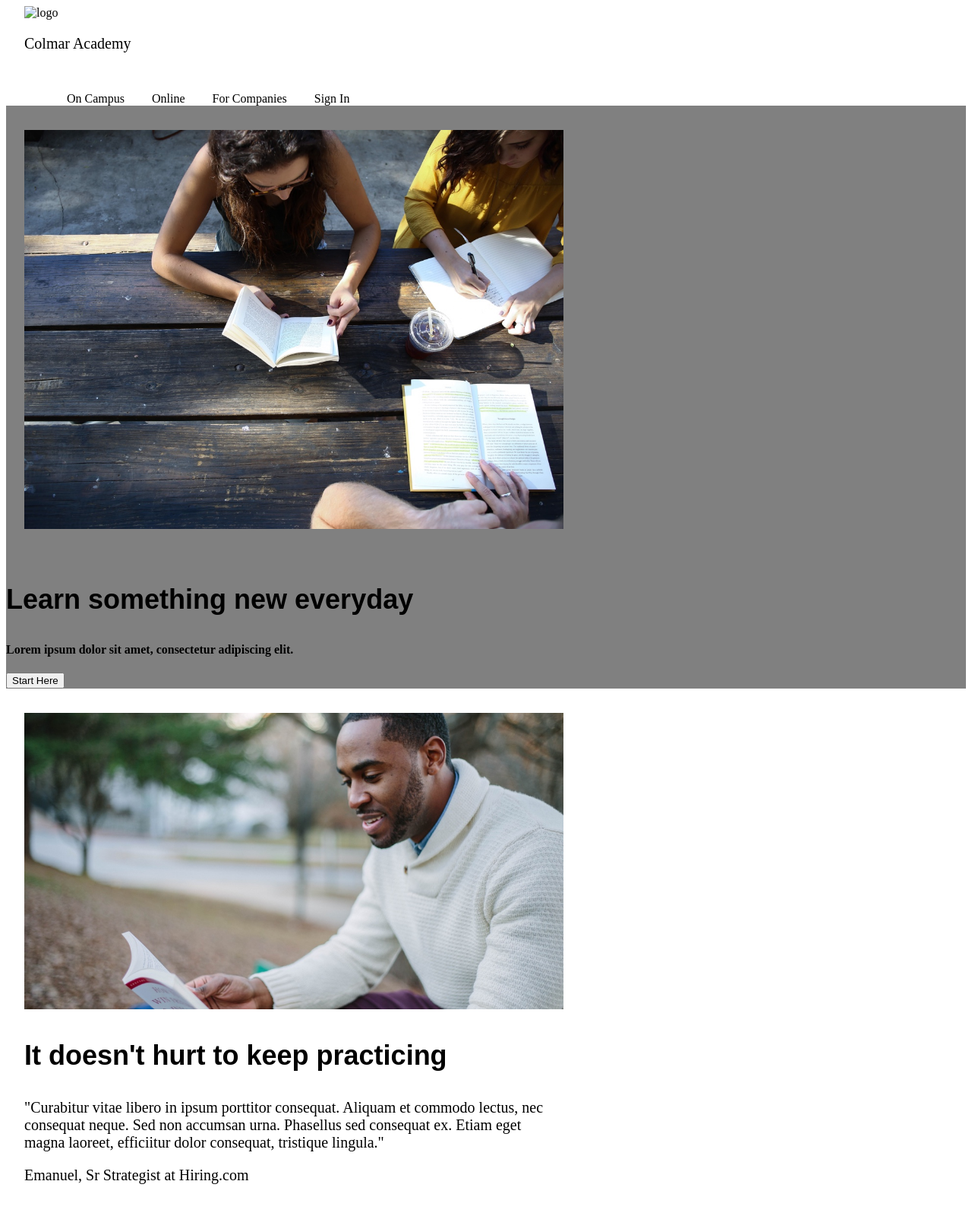
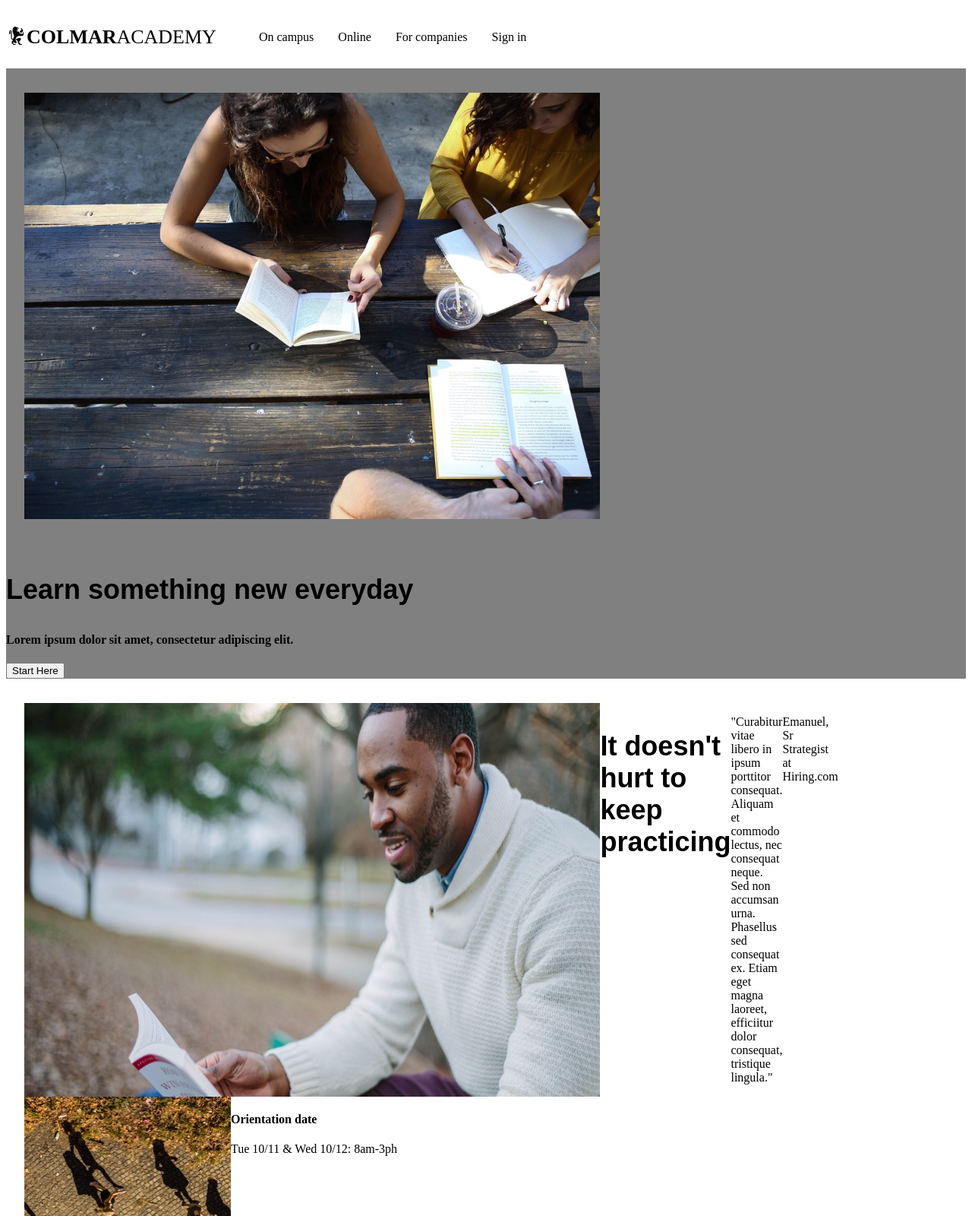
Before and after one commit to Griz227/Capstone-Colmar-Academy, a plain HTML site: page index.html in a window 1280 px wide. Shown: the top 1600 px of the page at 76% size. Drawn offline with Linux system fonts and the light colour scheme.

Commit message:
nav better everything else effed

```diff
--- a/index.html
+++ b/index.html
@@ -10,13 +10,15 @@
 
 <body>
         <nav>
-            <img src="#" alt="logo"> <p>Colmar Academy</p>
-          <ul>
-              <li>On Campus</li>
-              <li>Online</li>
-              <li>For Companies</li>
-              <li>Sign In</li>
-          </ul>
+            <span class="nav_left">
+            <img class="logo" src="./resources/css/images/ic-logo.svg" alt="logo"><p id="colmar">Colmar</p><p></p>Academy</p>
+            </span>
+             <ul class="nav_right">
+                <li>On campus</li>
+                <li>Online</li>
+                <li>For companies</li>
+                <li>Sign in</li>
+             </ul>
         </nav>
 
         <div class="banner"> <!--First Gray Area-->
@@ -26,37 +28,39 @@
             <button>Start Here</button></span>
         </div>
 
-        <div class="information"> <!--Second (white) Area-->
+        <div class="flexcontainer">
+          <div class="information"> <!--Second (white) Area-->
             <img class="infomain" src="./resources/css/images/information-main.jpg" alt="man reading">
-            <span>
+
                <h3>It doesn't hurt to keep practicing</h3>
                <p>"Curabitur vitae libero in ipsum porttitor consequat. Aliquam et commodo lectus, nec consequat neque. Sed non accumsan urna. Phasellus sed consequat ex. Etiam eget magna laoreet, efficiitur dolor consequat, tristique lingula."</p>
                <p>Emanuel, Sr Strategist at Hiring.com</p>
-            </span>
-        </div>
 
-         <div class="flexcontainer">
+          </div>
+
+
                      <!--right-->
-            <span class="orientation">
-               <img src="./resources/css/images/information-orientation.jpg" alt="information orientation">
-               <h4>Orientation date</h4>
+            <div class="orientation">
+               <img id="oimage" src="./resources/css/images/information-orientation.jpg" alt="information orientation">
+               <span class="Owords" ><h4>Orientation date</h4>
                <p>Tue 10/11 & Wed 10/12: 8am-3ph</p>
-               <link href="#" Read more></link>
-            </span>
+               <link href="#" Read more></link></span>
 
-            <span>
-              <img class="campus" src="./resources/css/images/information-campus.jpg" alt="campus">
+          </div>
+
+            <div class="campus">
+              <img src="./resources/css/images/information-campus.jpg" alt="campus">
               <h4>Our Campus</h4>
               <p>Find which campus is close by you</p>
               <link href="#" Read more>
-            </span>
+            </div>
 
-           <span>
-            <img class="lecture" src="./resources/css/images/information-guest-lecture.jpg" alt="Oliver Sack">
+           <div class="lecture" >
+            <img src="./resources/css/images/information-guest-lecture.jpg" alt="Oliver Sack">
             <h4>Our guest lecture</h4>
             <p>Join a keynote with Oliver Sack about music in medical treatment</p>
             <link href="#" Read more>
-          </span>
+           </div>
         </div>
 
         <div class="courses"> <!--COURSES SECTION-->
--- a/resources/css/style.css
+++ b/resources/css/style.css
@@ -1,20 +1,29 @@
-* {
-    box-sizing: border-box;
-}
 h3 {
     font-family: sans-serif;
     font-size: 36px;
 
 }
-p {
-    font-size: 20px;
+
+nav {
+    display: flex;
 }
-nav {
-    display: inline-block;
-    background-color: white;
-    height: 64px;
-    width: 100%;
-    padding: 0 24px;
+.nav_left {
+    display: flex;
+    flex-direction: row;
+    align-items: center;
+    font-size: 26px;
+    text-transform: uppercase;
+}
+#colmar {
+    font-weight: bold;
+}
+.nav_right {
+    display: flex;
+    flex-direction: row;
+    justify-content: flex-end;
+}
+.logo {
+    height: 32px;
 }
 
 nav li {
@@ -48,18 +57,35 @@ ul {
     position: relative;
     margin: auto;
 
+
 }
 .information {
-    background-color: white;
-    padding: 32px 24px;
-    display: block;
-    max-width: 60%;
+    display: flex;
+    flex-basis: auto;
+
+}
+
+.orientation {
+    display: flex;
+}
+
+.campus {
+    display: flex;
+}
+
+.lecture {
+    display: flex;
 }
 
 .flexcontainer {
     display: flex;
-    flex-direction: column;
-}
+    flex-direction: row;
+    flex-wrap: wrap;
+    background-color: white;
+    padding: 32px 24px;
+    max-width: 60%;
+    margin: none;
+
 .infomain {
     display: inline-block;
     width: 100%;
@@ -72,7 +98,3 @@ ul {
 .thesis{
     background-color: white;
 }
-
-footer {
-
-}
```
Also changed, not shown: resources/css/images/ic-login (1).svg (added), resources/css/images/ic-on-campus (1).svg (added), resources/css/images/ic-online (1).svg (added).
